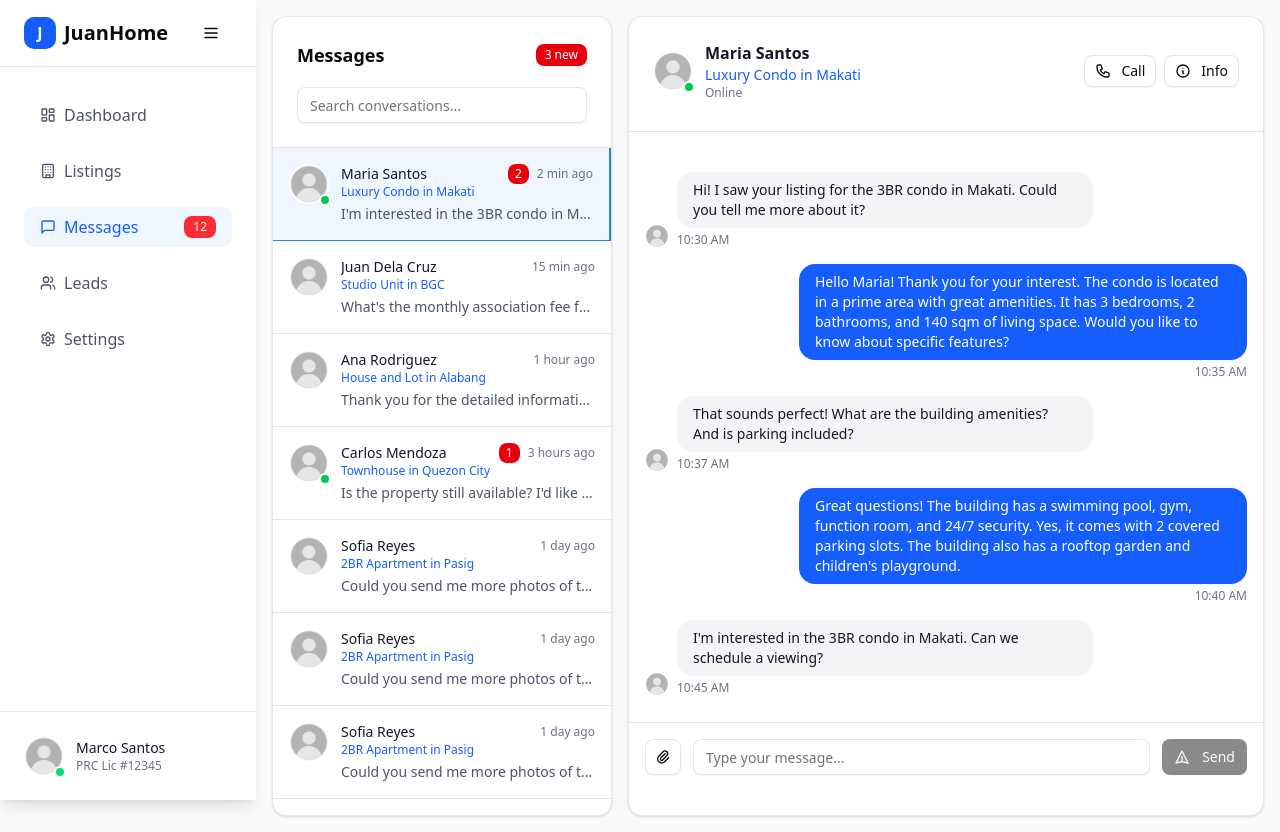
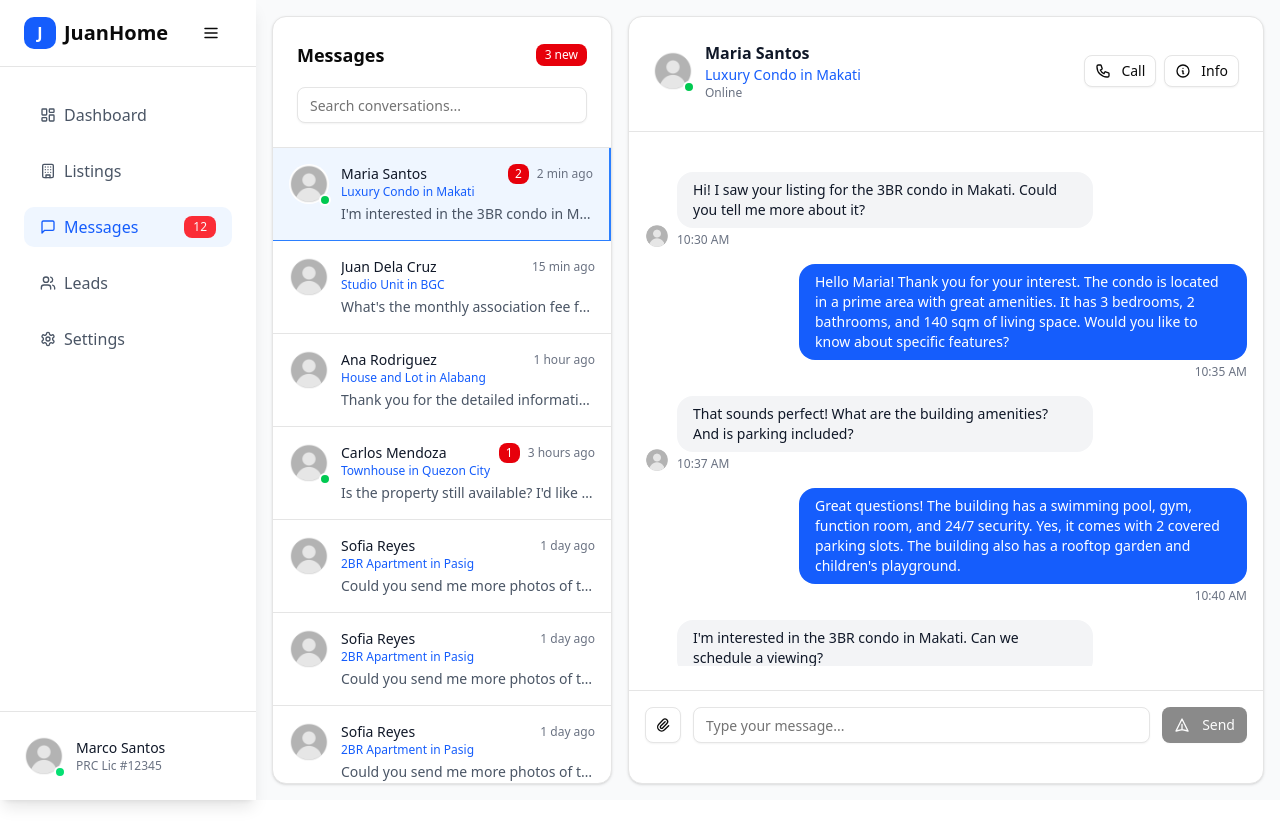
Before and after one commit to msu-gensan-bsit3/hanap-bahay, a SvelteKit app: page /agent/messages in a window 1280 px wide. After the commit the page ends 800 px from the top, so only its background shows below. Built offline with nearby package versions, Linux system fonts and the light colour scheme.

Commit message:
fix height

```diff
--- a/src/lib/components/messages/conversations-list.svelte
+++ b/src/lib/components/messages/conversations-list.svelte
@@ -4,7 +4,7 @@
 	import { Badge } from "$lib/components/ui/badge";
 
 	interface props {
-		conversations: Array<{
+		conversations: {
 			id: number;
 			name: string;
 			lastMessage: string;
@@ -13,7 +13,7 @@
 			avatar: string;
 			online: boolean;
 			property: string;
-		}>;
+		}[];
 	}
 	interface props {
 		selectedConversation: props["conversations"][0];
@@ -41,7 +41,7 @@
 	let totalUnread = $derived(conversations.reduce((sum, conv) => sum + conv.unread, 0));
 </script>
 
-<div class={isMobile ? "w-full" : "flex w-85 flex-col"}>
+<div class="h-full {isMobile ? "w-full" : "flex w-85 flex-col"}">
 	<Card class="flex h-full flex-col gap-0 py-0 pt-6">
 		<CardHeader class="border-b pb-4">
 			<div class="flex items-center justify-between">
--- a/src/routes/(agent)/agent/messages/+page.svelte
+++ b/src/routes/(agent)/agent/messages/+page.svelte
@@ -199,7 +199,7 @@
 	<title>Messages - JuanHome Agent Dashboard</title>
 </svelte:head>
 
-<div class="flex max-h-[calc(100dvh-6rem-1px)] gap-6 lg:max-h-screen">
+<div class="flex max-h-[calc(100dvh-6rem-1px)] gap-6 lg:max-h-[calc(100dvh-2rem)]">
 	<!-- Mobile: Show conversations or chat based on state -->
 	<div class="flex-1 @4xl:hidden">
 		{#if showConversations}
```
